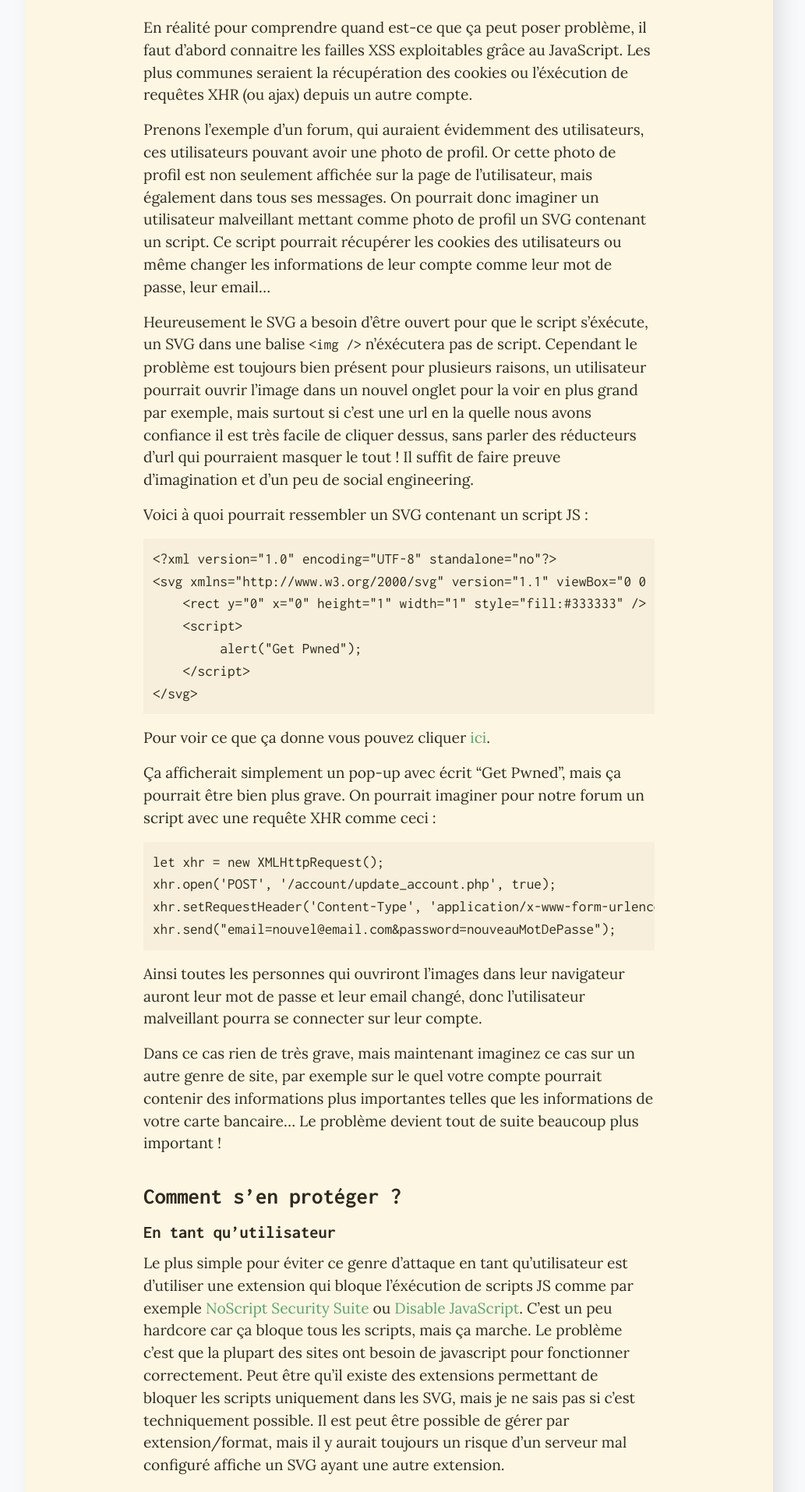
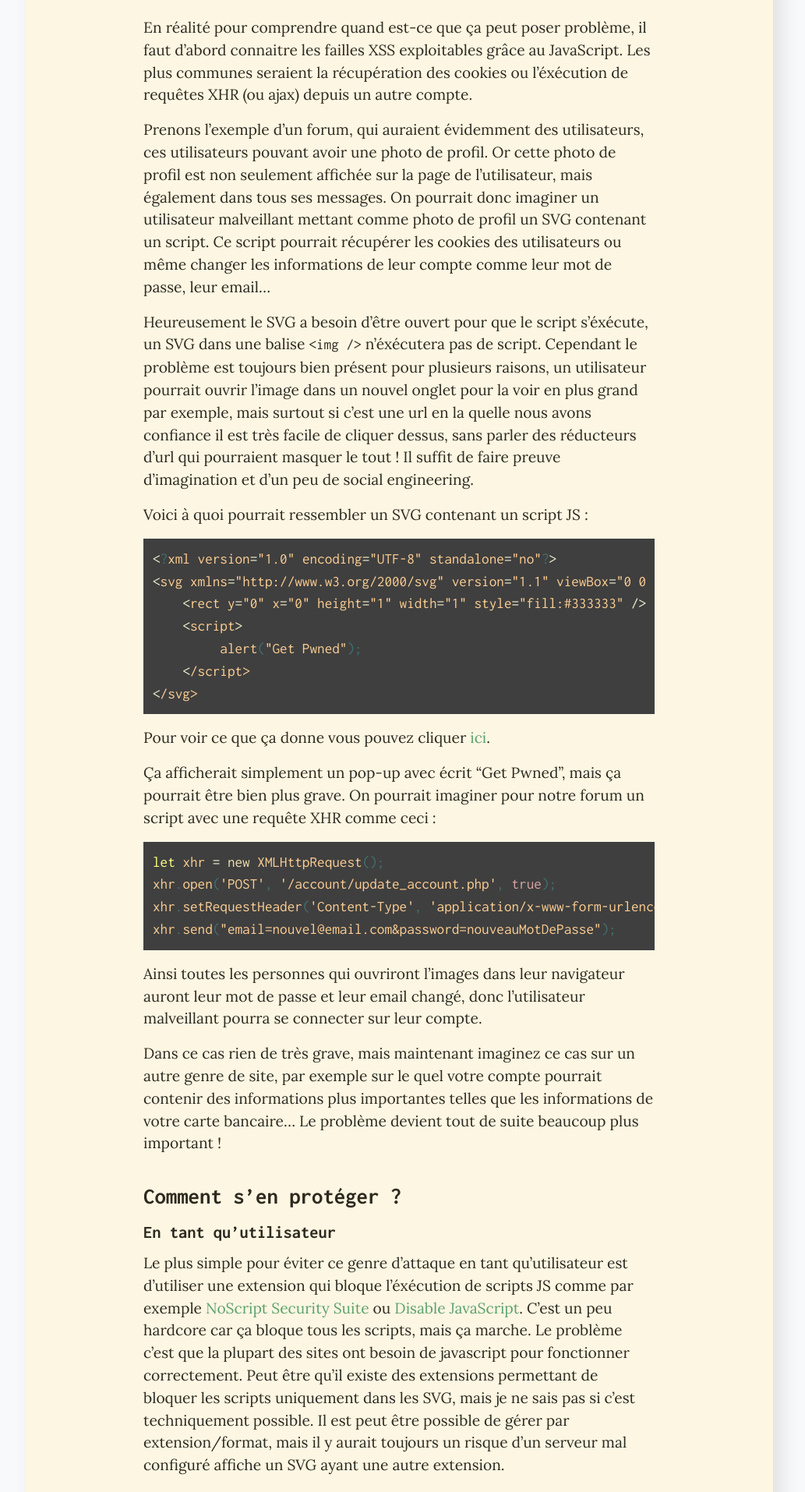
Before and after one commit to adrienluitot/blogfish, a Jekyll site: the page built from _posts/2020-09-03-les_dangers_du_SVG.md, in a window 1280 px wide. Shown: the part 2363-4277 px from the top of the page at 78% size, without its empty margins (128-1161 px from the left). Built offline with Jekyll 4.4.1, drawn with Linux system fonts in a browser that asks for light colours.

Commit message:
Add style to code blocks

```diff
--- a/_layouts/main.html
+++ b/_layouts/main.html
@@ -12,6 +12,7 @@
 
         <link rel="stylesheet" href="/assets/css/fa-edited.css">
         <link rel="stylesheet" href="/assets/css/bootstrap-edited.min.css">
+        <link rel="stylesheet" href="/assets/css/zenburn.min.css">
 
         <link rel="stylesheet" href="/assets/css/style.css">
     </head>
```
Also changed, not shown: assets/css/zenburn.min.css (added).
